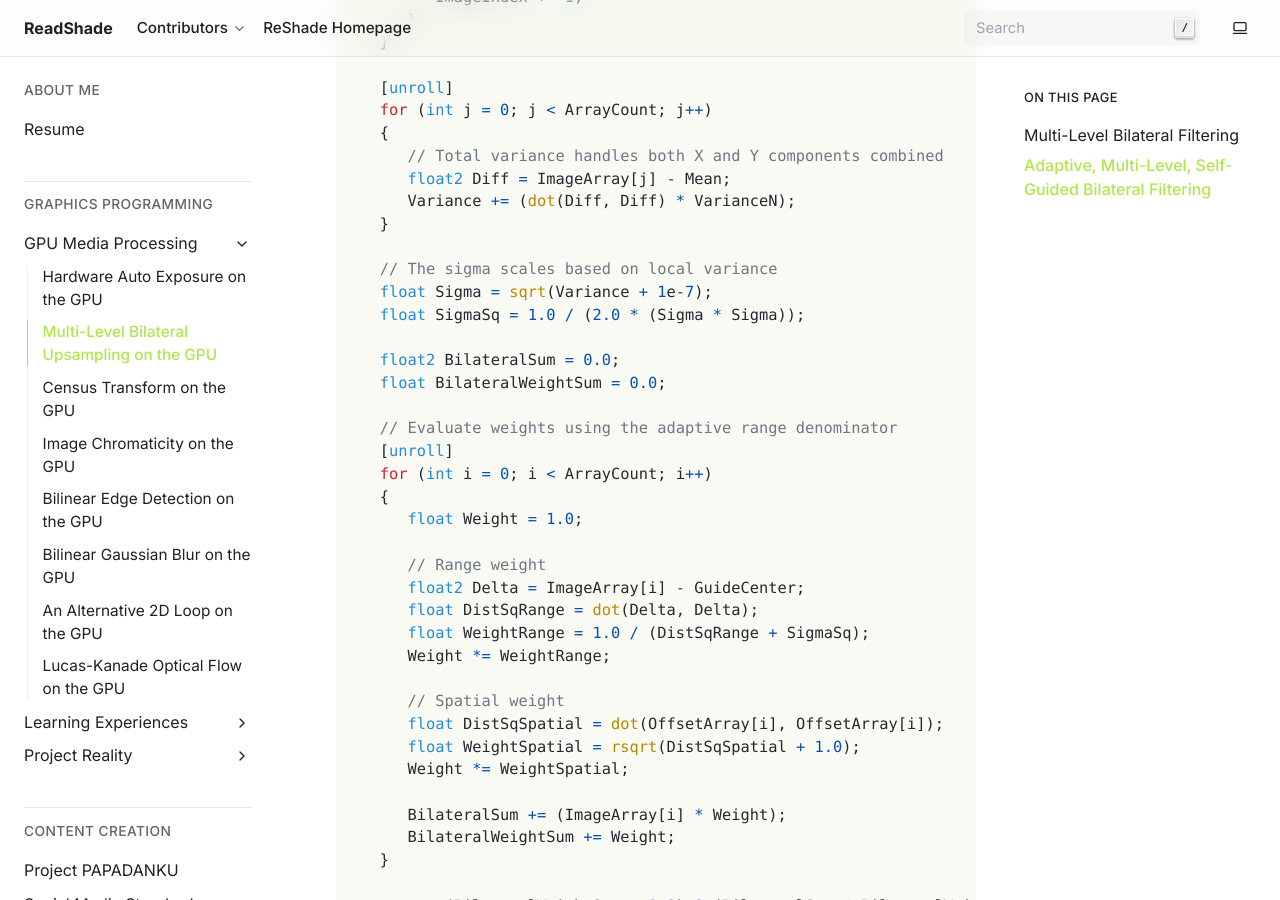
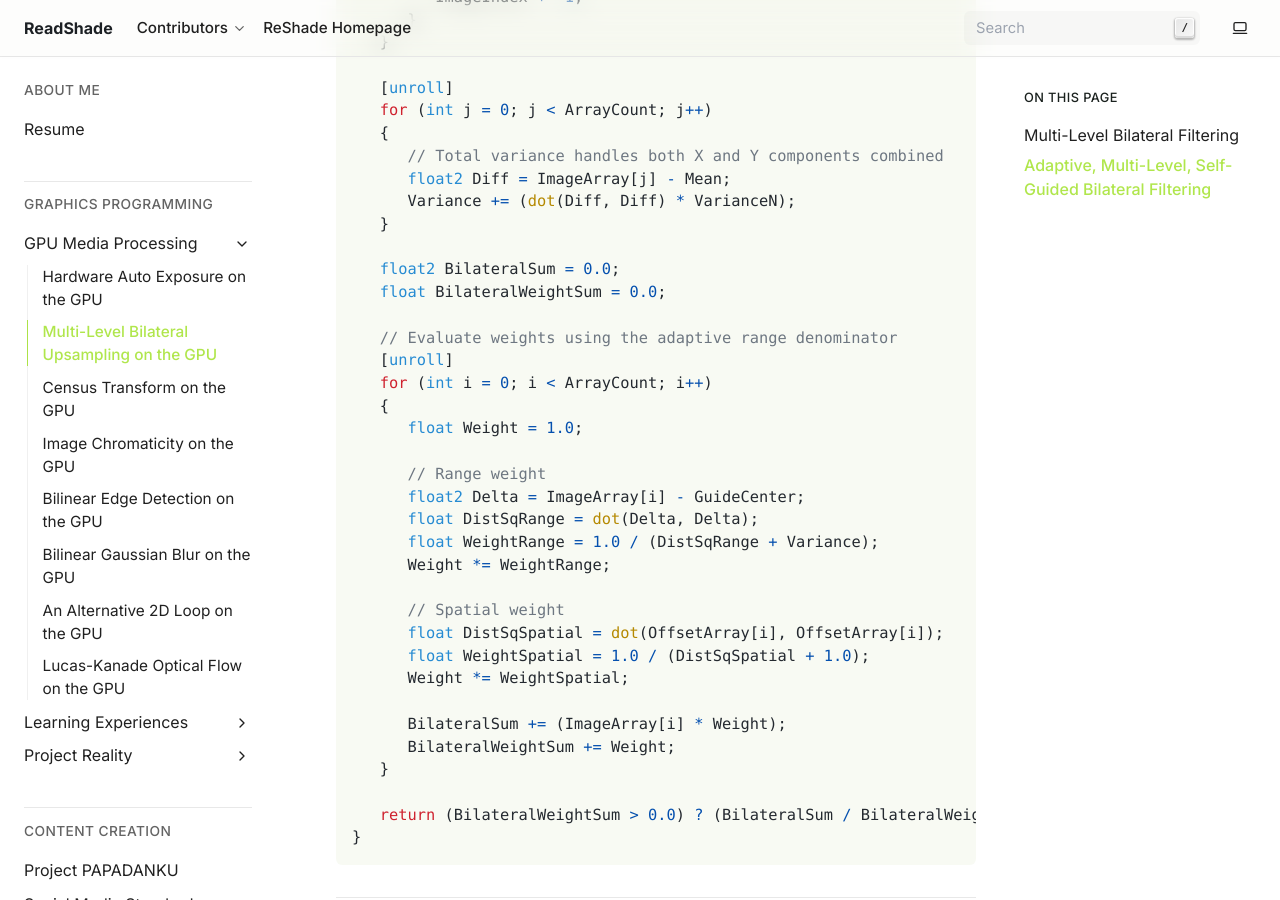
Before and after one commit to papadanku/papadanku.github.io, a Sphinx documentation site: the page built from doc/blog/gpu/bilateral.rst, in a window 1280 px wide and 900 px high, scrolled down 3917 px. Built offline with Sphinx 7.4.7, drawn with Linux system fonts in a browser that asks for light colours.

Commit message:
Optimized Variance

```diff
--- a/doc/blog/gpu/bilateral.rst
+++ b/doc/blog/gpu/bilateral.rst
@@ -119,7 +119,7 @@ This modification eliminates the need for an explicit downsampled guide and can
       float2 OffsetArray[ArrayCount];
 
       float2 Mean = 0.0;
-      float Variance = 0.0;
+      float Variance = 1e-7;
 
       // Gather samples and calculate mean
       [unroll]
@@ -153,10 +153,6 @@ This modification eliminates the need for an explicit downsampled guide and can
          Variance += (dot(Diff, Diff) * VarianceN);
       }
 
-      // The sigma scales based on local variance
-      float Sigma = sqrt(Variance + 1e-7);
-      float SigmaSq = 1.0 / (2.0 * (Sigma * Sigma));
-
       float2 BilateralSum = 0.0;
       float BilateralWeightSum = 0.0;
 
@@ -169,12 +165,12 @@ This modification eliminates the need for an explicit downsampled guide and can
          // Range weight
          float2 Delta = ImageArray[i] - GuideCenter;
          float DistSqRange = dot(Delta, Delta);
-         float WeightRange = 1.0 / (DistSqRange + SigmaSq);
+         float WeightRange = 1.0 / (DistSqRange + Variance);
          Weight *= WeightRange;
 
          // Spatial weight
          float DistSqSpatial = dot(OffsetArray[i], OffsetArray[i]);
-         float WeightSpatial = rsqrt(DistSqSpatial + 1.0);
+         float WeightSpatial = 1.0 / (DistSqSpatial + 1.0);
          Weight *= WeightSpatial;
 
          BilateralSum += (ImageArray[i] * Weight);
```
